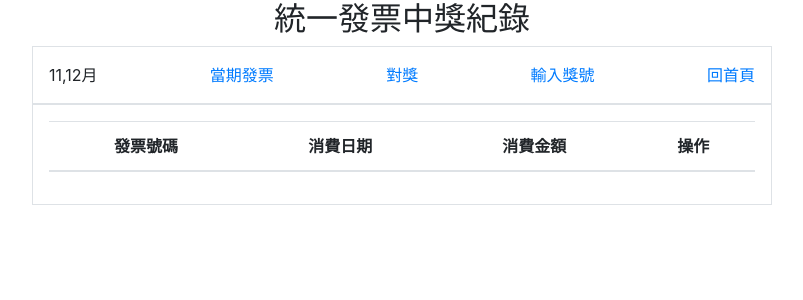
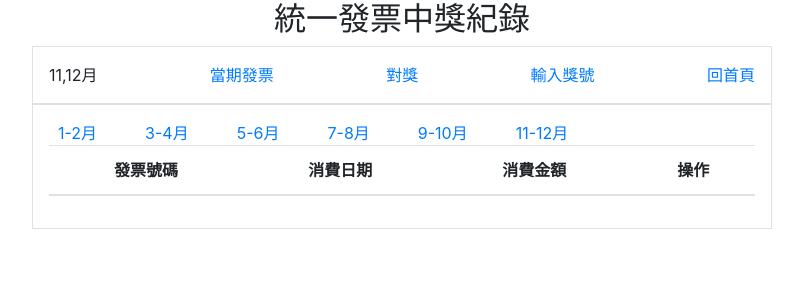
Before and after one commit to wdaweb/invoice-CCJ1994, a PHP site: page /?do=invoice_list in a window 1280 px wide. Shown: the top 300 px of the page, without its empty margins (238-1041 px from the left). Run offline with PHP 8.4, Linux system fonts and the light colour scheme; data that the repository does not hold is empty.

Commit message:
製作對獎按鈕及製作對獎按鈕及導引到對獎的畫面,並可以撈出要對獎的該期獎號

```diff
--- a/index.php
+++ b/index.php
@@ -43,7 +43,7 @@
                 <a href="index.php">回首頁</a>
             </div>
         </div>
-            <div class="col-lg-8 col-md-12  d-flex p-3 mx-auto border">
+            <div class="col-lg-8 col-md-12  d-flex row p-3 mx-auto border">
                 <?php
 
                 if(isset($_GET['do'])){
--- a/invoice_list.php
+++ b/invoice_list.php
@@ -6,7 +6,14 @@ $sql="select * from `invoices` order by date desc ";
 $rows=$pdo->query($sql)->fetchALL();
 
 ?>
-
+<div class="row" style="list-style-type:none;">
+  <li class="px-4"><a href="">1-2月</a></li>
+  <li class="px-4"><a href="">3-4月</a></li>
+  <li class="px-4"><a href="">5-6月</a></li>
+  <li class="px-4"><a href="">7-8月</a></li>
+  <li class="px-4"><a href="">9-10月</a></li>
+  <li class="px-4"><a href="">11-12月</a></li>
+</div>
 <table class="table text-center">
 <thead>
     <tr>
@@ -31,6 +38,9 @@ foreach($rows as $row){
             <a href="?do=del_invoice&id=<?=$row['id'];?>">
                 <button class="btn btn-danger">刪除</button>
             </a>
+            <a href="?do=award&id=<?=$row['id'];?>">
+                <button class="btn btn-success">對獎</button>
+            </a>
         </td>
     </tr>
 </tbody>
```
Also changed, not shown: award.php (+29 -12 lines), award_numbers.php (+8 -0 lines), rand.php (added, +22 -0 lines).
